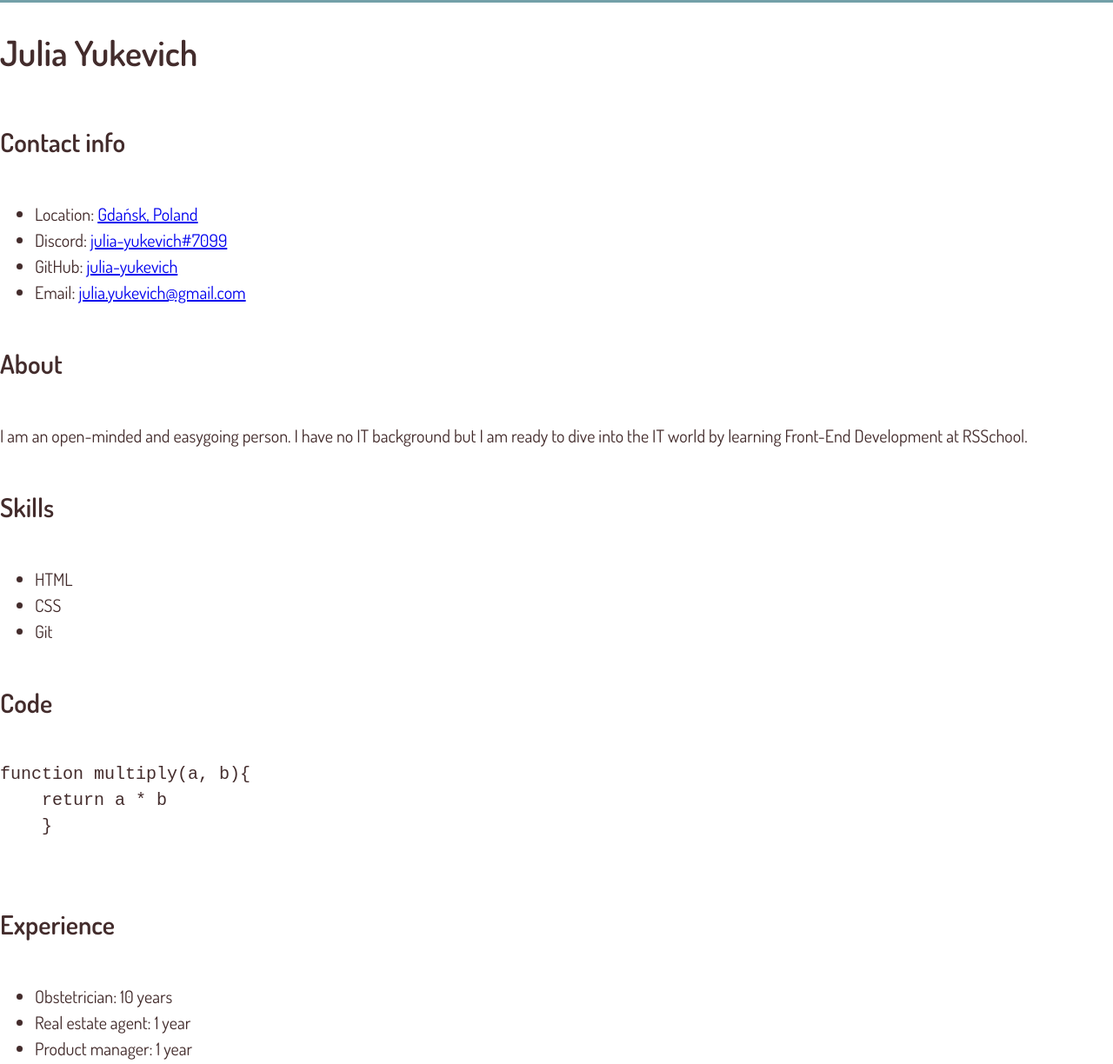
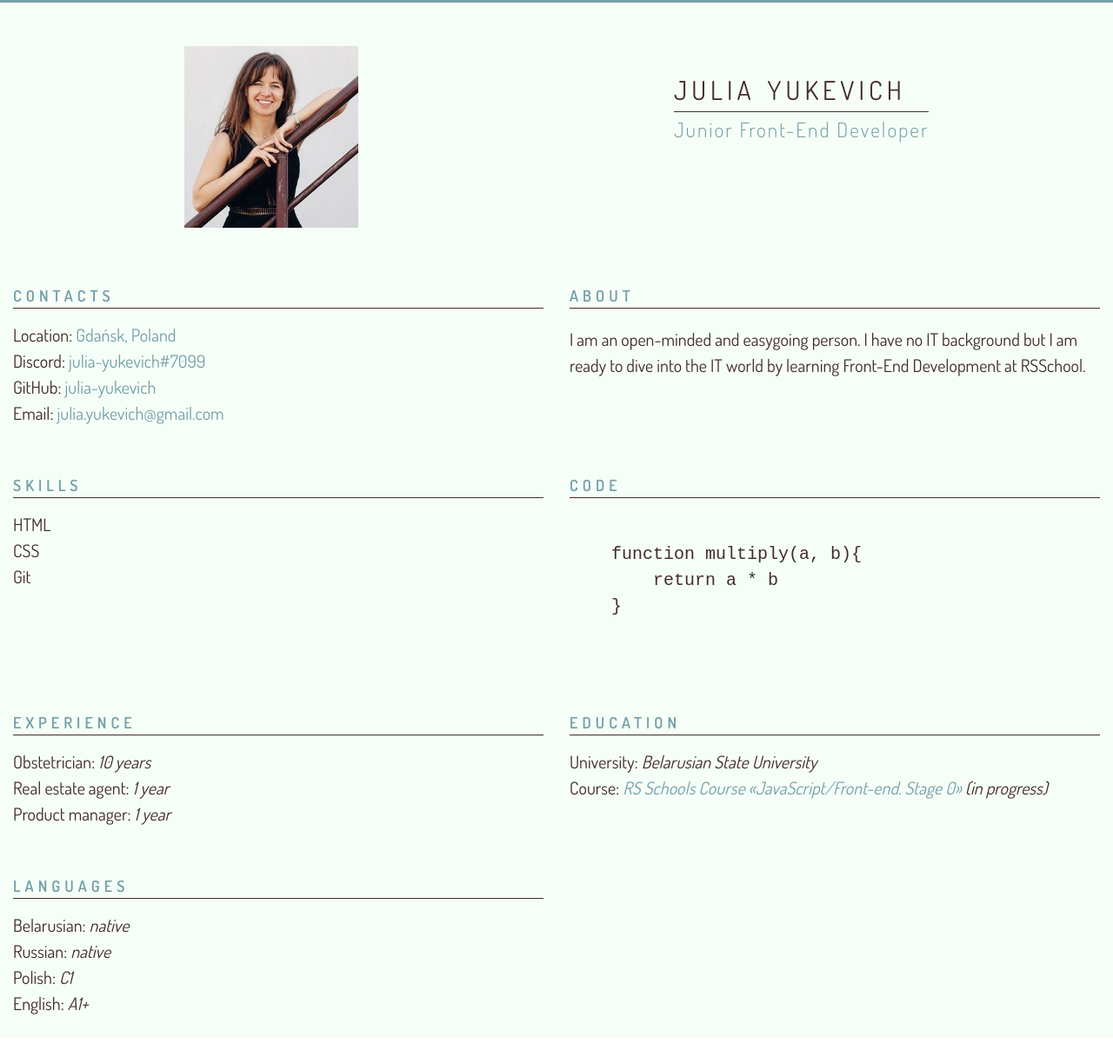
Before and after one commit to julia-yukevich/rsschool-cv, a plain HTML site: page index.html in a window 1280 px wide. Shown: the part 87-1311 px from the top of the page at 87% size. After the commit the page ends 1281 px from the top, so only its background shows below. Drawn offline with Linux system fonts and the light colour scheme.

Commit message:
feat: add main section

```diff
--- a/index.html
+++ b/index.html
@@ -30,48 +30,80 @@
         </div>
     </header>
 
-    <h1 id="julia-yukevich">Julia Yukevich</h1>
-    <h2 id="contact-info">Contact info</h2>
-    <ul>
-        <li>Location: <a href="https://www.google.com/maps/place/Gda%C5%84sk/@54.3610873,18.6900271">Gdańsk, Poland</a>
-        </li>
-        <li>Discord: <a href="https://discordapp.com/users/julia-yukevich#7099">julia-yukevich#7099</a></li>
-        <li>GitHub: <a href="https://github.com/julia-yukevich">julia-yukevich</a></li>
-        <li>Email: <a href="mailto:julia.yukevich@gmail.com">julia.yukevich@gmail.com</a></li>
+    <main class="main">
+        <div class="container main-container">
+            <section class="section section-profile" id="profile">
+                <img class="photo" src="./assets/photo.jpg" alt="my photo" width="200">
+                <div>
+                    <h1 class="section-title section-main-title">Julia Yukevich</h1>
+                    <h3 class="section-main-subtitle">Junior Front-End Developer</h3>
+                </div>
+            </section>
+            <section class="section" id="contacts">
+                <h2 class="section-title">Contacts</h2>
+                <ul class="section-list">
+                    <li class="section-item">Location: <a
+                            href="https://www.google.com/maps/place/Gda%C5%84sk/@54.3610873,18.6900271">Gdańsk,
+                            Poland</a></li>
+                    <li class="section-item">Discord: <a
+                            href="https://discordapp.com/users/julia-yukevich#7099">julia-yukevich#7099</a></li>
+                    <li class="section-item">GitHub: <a href="https://github.com/julia-yukevich">julia-yukevich</a></li>
+                    <li class="section-item">Email: <a
+                            href="mailto:julia.yukevich@gmail.com">julia.yukevich@gmail.com</a></li>
                 </ul>
-    <h2 id="about">About</h2>
-    <p>I am an open-minded and easygoing person. I have no IT background but I am ready to dive into the IT world by
+            </section>
+            <section class="section" id="about">
+                <h2 class="section-title">About</h2>
+                <p>I am an open-minded and easygoing person. I have no IT background but I am ready to dive into the IT
+                    world by
                     learning Front-End Development at RSSchool.</p>
-    <h2 id="skills">Skills</h2>
-    <ul>
-        <li>HTML</li>
-        <li>CSS</li>
-        <li>Git</li>
+            </section>
+            <section class="section" id="skills">
+                <h2 class="section-title">Skills</h2>
+                <ul class="section-list">
+                    <li class="section-item">HTML</li>
+                    <li class="section-item">CSS</li>
+                    <li class="section-item">Git</li>
                 </ul>
-    <h2 id="code">Code</h2>
-    <pre><span>function multiply(a, b){
+            </section>
+            <section class="section" id="code">
+                <h2 class="section-title">Code</h2>
+                <div class="code">
+                    <pre class="pre">
+                        <code>
+    function multiply(a, b){
         return a * b
-    }</span>
+    }</code>
                     </pre>
-    <h2 id="experience">Experience</h2>
-    <ul>
-        <li>Obstetrician: 10 years</li>
-        <li>Real estate agent: 1 year</li>
-        <li>Product manager: 1 year</li>
+                </div>
+            </section>
+            <section class="section" id="experience">
+                <h2 class="section-title">Experience</h2>
+                <ul class="section-list">
+                    <li class="section-item">Obstetrician: <em>10 years</em></li>
+                    <li class="section-item">Real estate agent: <em>1 year</em></li>
+                    <li class="section-item">Product manager: <em>1 year</em></li>
                 </ul>
-    <h2 id="education">Education</h2>
-    <ul>
-        <li>University: Belarusian State University</li>
-        <li>Course: <a href="https://rs.school/js/">RS Schools Course «JavaScript/Front-end. Stage 0»</a> (in progress)
-        </li>
+            </section>
+            <section class="section" id="education">
+                <h2 class="section-title">Education</h2>
+                <ul class="section-list">
+                    <li class="section-item">University: <em>Belarusian State University</em></li>
+                    <li class="section-item">Course: <em><a href="https://rs.school/js/">RS Schools Course
+                                «JavaScript/Front-end. Stage 0»</a> (in progress)</em></li>
                 </ul>
-    <h2 id="languages">Languages</h2>
-    <ul>
-        <li>Belarusian: native</li>
-        <li>Russian: native</li>
-        <li>Polish: C1</li>
-        <li>English: A1+</li>
+            </section>
+            <section class="section section-language" id="languages">
+                <h2 class="section-title">Languages</h2>
+                <ul class="section-list">
+                    <li class="section-item">Belarusian: <em>native</em></li>
+                    <li class="section-item">Russian: <em>native</em></li>
+                    <li class="section-item">Polish: <em>C1</em></li>
+                    <li class="section-item">English: <em>A1+</em></li>
                 </ul>
+            </section>
+        </div>
+    </main>
 </body>
 
 </html>
--- a/style.css
+++ b/style.css
@@ -52,3 +52,76 @@ body {
   color: #432c2c;
   transition: color 0.5s;
 }
+
+.main {
+  background-color: #f6fff7;
+}
+
+.main-container {
+  display: flex;
+  flex-wrap: wrap;
+  justify-content: space-between;
+}
+
+.section {
+  width: 50%;
+  padding: 15px;
+  padding-bottom: 25px;
+}
+
+.section-profile {
+  display: flex;
+  justify-content: space-around;
+  width: 100%;
+  padding: 50px 30px 35px;
+}
+
+.section-title {
+  font-size: 18px;
+  font-weight: 600;
+  text-transform: uppercase;
+  letter-spacing: 5px;
+  color: #73a0a8;
+  border-bottom: 1px solid #432c2c;
+}
+
+.section-main-title {
+  padding: 0;
+  margin-bottom: 20px;
+  color: #432c2c;
+  font-size: 30px;
+  font-weight: 400;
+  letter-spacing: 5px;
+  line-height: 50px;
+  word-spacing: 3px;
+}
+
+.section-main-subtitle {
+  margin-top: 20px;
+  color: #73a0a8;
+  line-height: 50px;
+  font-weight: 300;
+  letter-spacing: 2px;
+  line-height: 0px;
+  text-align: center;
+}
+
+.section-list {
+  margin: 0;
+  padding: 0;
+  list-style: none;
+}
+
+.section-item {
+  position: relative;
+}
+
+.section-item a {
+  color: #73a0a8;
+  text-decoration: none;
+  transition: color 0.5s;
+}
+
+.section-item a:hover {
+  color: #432c2c;
+}
```
Lines whose indentation alone changed are shown as unchanged.
